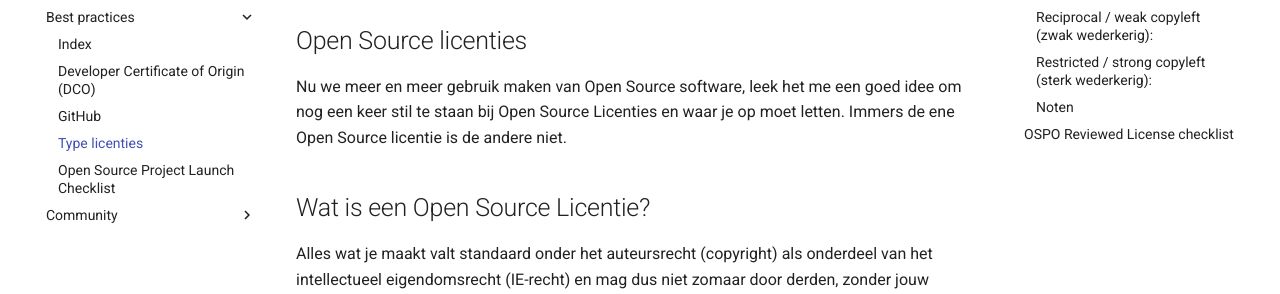
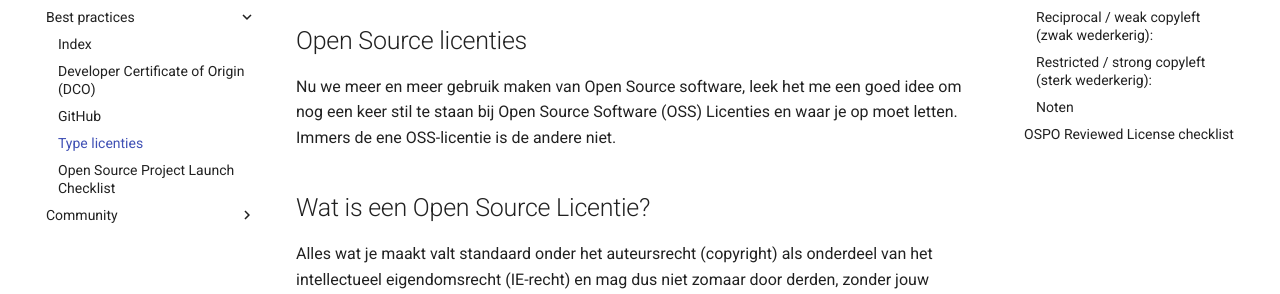
Before and after one commit to ospo-nl/kennisbank, an MkDocs documentation site: the page built from docs/Best practices/Type licenties.md, in a window 1280 px wide and 900 px high. Shown: the part 229-523 px from the top of the window. Built offline with MkDocs 1.6.1 and Material for MkDocs 9.7.7, drawn with Linux system fonts in a browser that asks for light colours; comment, search, counter and statistics services are not loaded.

Commit message:
Update docs/Best practices/Type licenties.md
Signed-off-by: Jonas van den Bogaard <3628277+Jonasvdbo@users.noreply.github.com>

```diff
--- a/docs/Best practices/Type licenties.md
+++ b/docs/Best practices/Type licenties.md
@@ -6,7 +6,8 @@ De documentatie is nog volop in ontwikkeling
 ## Open Source licenties
 
 Nu we meer en meer gebruik maken van Open Source software, leek het me een goed idee om nog een keer stil te staan bij
-Open Source Licenties en waar je op moet letten. Immers de ene Open Source licentie is de andere niet.
+Open Source Software (OSS) Licenties en waar je op moet letten. Immers de ene OSS-licentie is de andere niet.
+
 
 ## Wat is een Open Source Licentie?
 
```
